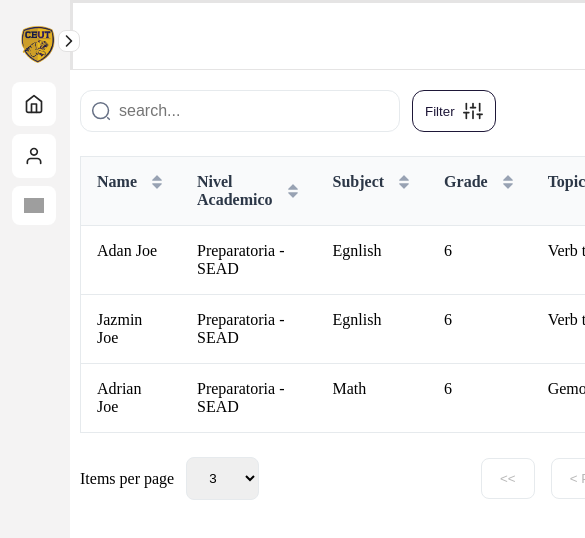
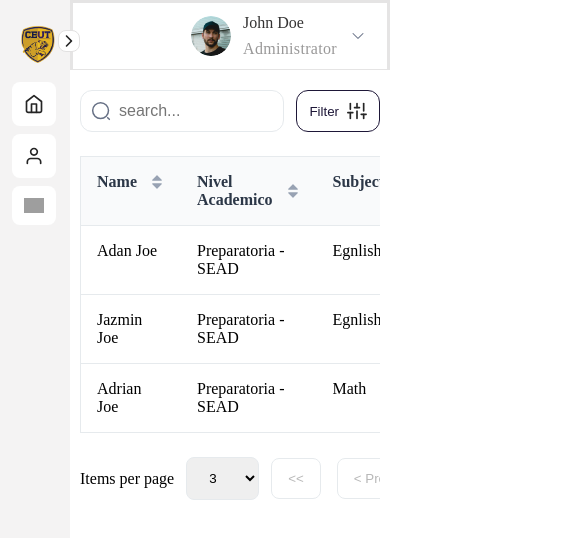
Before and after one commit to macin-dev/time-tracker, a React (Vite) app: page / in a window 390 px wide. Shown: the top 538 px of the page, 585 px wide, since content can reach past the window. Built offline with nearby package versions, Linux system fonts and the light colour scheme; grey boxes are pictures that could not be loaded.

Commit message:
responsive design for table and pagination

```diff
--- a/src/components/global/Button.scss
+++ b/src/components/global/Button.scss
@@ -2,7 +2,7 @@ $border-color: #e6eaed;
 
 .pagination-btn {
   background-color: #fff;
-  padding: 0.75rem 1.125rem;
+  padding: 0.75rem 1rem;
   border: 1px solid $border-color;
   border-radius: 8px;
 }
--- a/src/components/pagination/Pagination.scss
+++ b/src/components/pagination/Pagination.scss
@@ -1,9 +1,13 @@
+$tablet-breakpoint: 960px;
 $border-color: #e6eaed;
 
 .pagination-container {
   display: flex;
-  justify-content: space-between;
   align-items: center;
+  width: max-content;
+  justify-content: start;
+  gap: 0.75rem;
+  flex-shrink: 0;
 }
 
 .pagination-countpage {
@@ -12,8 +16,21 @@ $border-color: #e6eaed;
   gap: 0.75rem;
 }
 
+.pagination-pagecount {
+  display: flex;
+  align-items: center;
+}
+
 .pagination-countpage__select {
   border: 1px solid $border-color;
   padding: 0.75rem 1.125rem;
   border-radius: 0.5rem;
 }
+
+// Media queries
+@media screen and (min-width: $tablet-breakpoint) {
+  .pagination-container {
+    justify-content: space-between;
+    width: 100%;
+  }
+}
--- a/src/components/table/Table.jsx
+++ b/src/components/table/Table.jsx
@@ -95,6 +95,7 @@ const Table = () => {
         />
         <ButtonFilter />
       </div>
+      <div className="table-overflow">
         <table className="table">
           <thead className="table-header">
             {table.getHeaderGroups().map((headerGroup) => (
@@ -128,6 +129,7 @@ const Table = () => {
           </tbody>
         </table>
         <Pagination table={table} onPagination={setPagination} />
+      </div>
     </section>
   );
 };
--- a/src/components/table/Table.scss
+++ b/src/components/table/Table.scss
@@ -19,9 +19,21 @@ td {
 }
 
 .table-container {
+  width: 100%;
   display: flex;
   flex-direction: column;
   gap: 1.5rem;
+  overflow: hidden;
+}
+
+.table-overflow {
+  display: flex;
+  flex-direction: row;
+  flex-wrap: wrap;
+  gap: 1.5rem;
+  width: 100%;
+  overflow: auto;
+  padding-bottom: 0.75rem;
 }
 
 .table {
--- a/src/pages/Report.scss
+++ b/src/pages/Report.scss
@@ -1,4 +1,6 @@
 .template {
+  width: 100%;
   padding: 20px 10px;
   grid-area: 2 / 2 / 3 / 3;
+  overflow: hidden;
 }
```
Also changed, not shown: 1 other file (tests, documents, lock files or other folders). Lines whose indentation alone changed are shown as unchanged.
